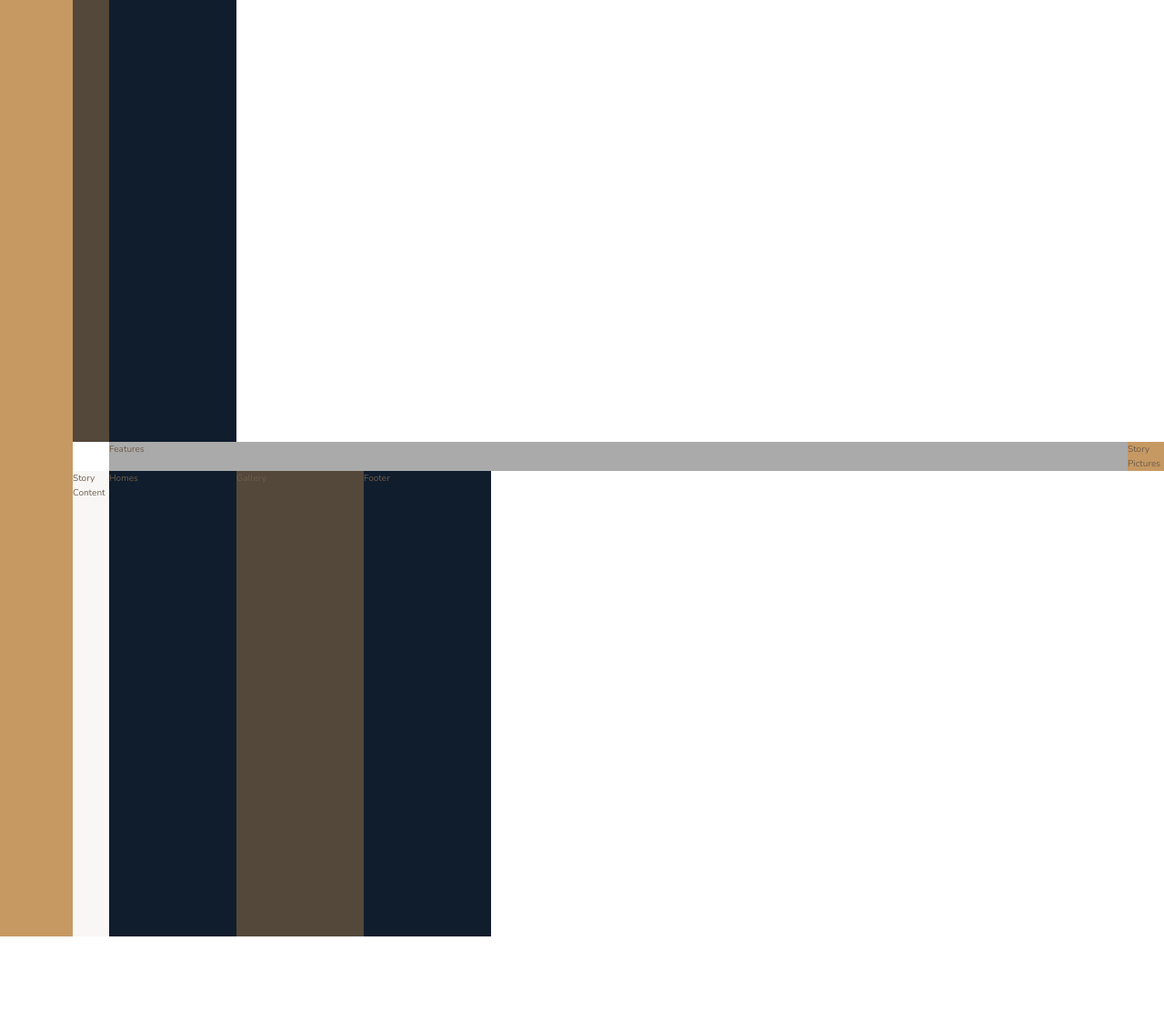
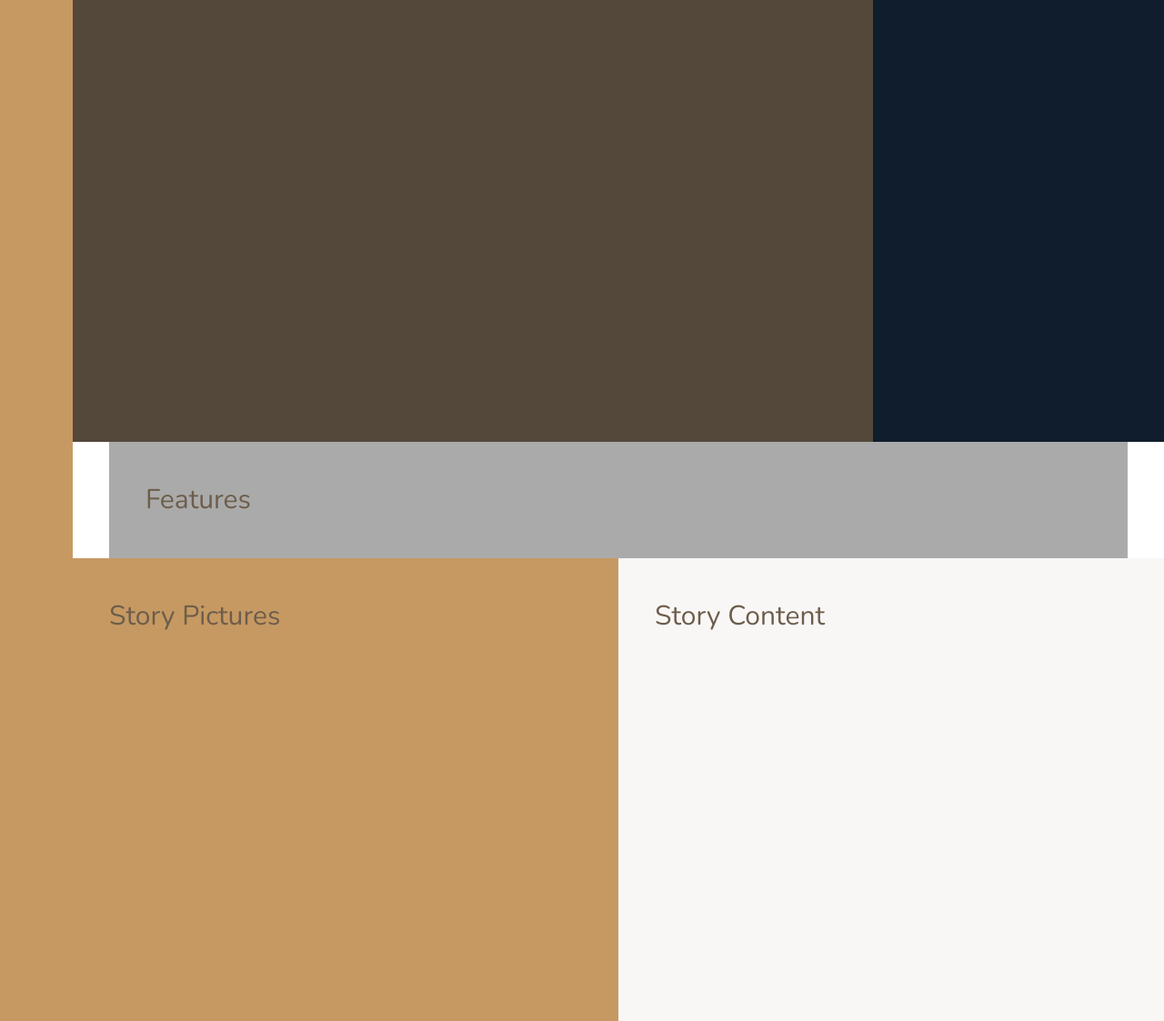
Before and after one commit to NikhilMudgal/Nexter, a website: page index.html in a window 1280 px wide. Shown: the part 154-1277 px from the top of the page at 91% size. Before the commit the page ends 1184 px from the top, so only its background shows below. Drawn offline with nearby package versions, Linux system fonts and the light colour scheme.

Commit message:
added grid columns for all sections

```diff
--- a/sass/_base.scss
+++ b/sass/_base.scss
@@ -39,4 +39,9 @@ body {
     grid-template-rows: 80vh min-content 40vw repeat(3, min-content);
     grid-template-columns: [sidebar-start]8rem [sidebar-end full-start] 1fr [center-start] repeat(8,[col-start] minmax(min-content,14rem) [col-end])
     [center-end] 1fr [full-end];
+
+    & > * {
+        font-size: 3rem;
+        padding: 40px;
+    }
 }
--- a/sass/_footer.scss
+++ b/sass/_footer.scss
@@ -1,3 +1,4 @@
 .footer {
     background-color: $color-secondary;
+    grid-column: full-start / full-end;
 }
--- a/sass/_gallery.scss
+++ b/sass/_gallery.scss
@@ -1,3 +1,4 @@
 .gallery {
     background-color: $color-grey-dark-1;
+    grid-column: full-start / full-end;
 }
--- a/sass/_header.scss
+++ b/sass/_header.scss
@@ -1,3 +1,4 @@
 .header {
     background-color: $color-grey-dark-1;
+    grid-column: full-start / col-end 6;
 }
--- a/sass/_homes.scss
+++ b/sass/_homes.scss
@@ -1,3 +1,4 @@
 .homes {
     background-color: $color-secondary;
+    grid-column: center-start / center-end;
 }
--- a/sass/_realtors.scss
+++ b/sass/_realtors.scss
@@ -1,3 +1,4 @@
 .realtors {
     background-color: $color-secondary;
+    grid-column: col-start 7 / full-end;
 }
--- a/sass/_story.scss
+++ b/sass/_story.scss
@@ -1,9 +1,11 @@
 .story {
     &__pictures {
         background-color: $color-primary;
+        grid-column: full-start / col-end 4;
     }
 
     &__content {
         background-color: $color-grey-light-1;
+        grid-column: col-start 5 / full-end;
     }
 }
```
Also changed, not shown: css/style.css.
